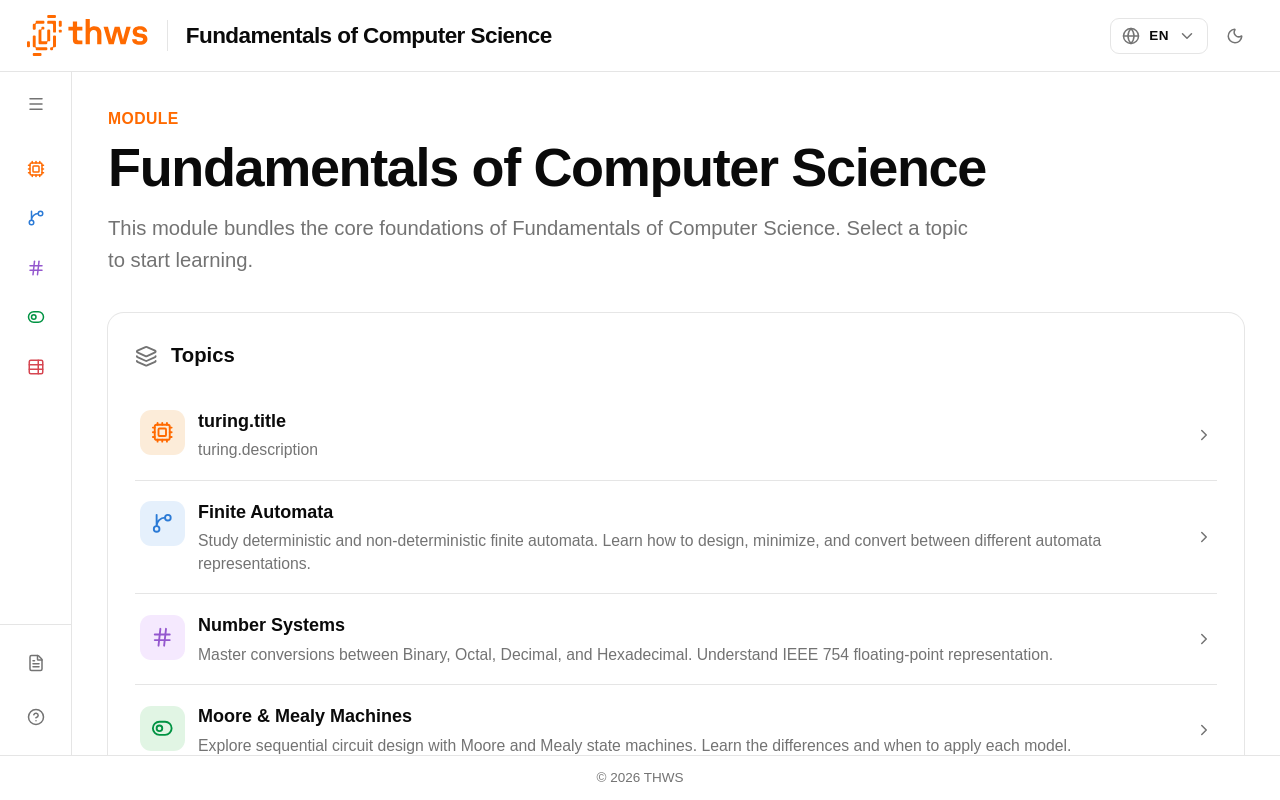
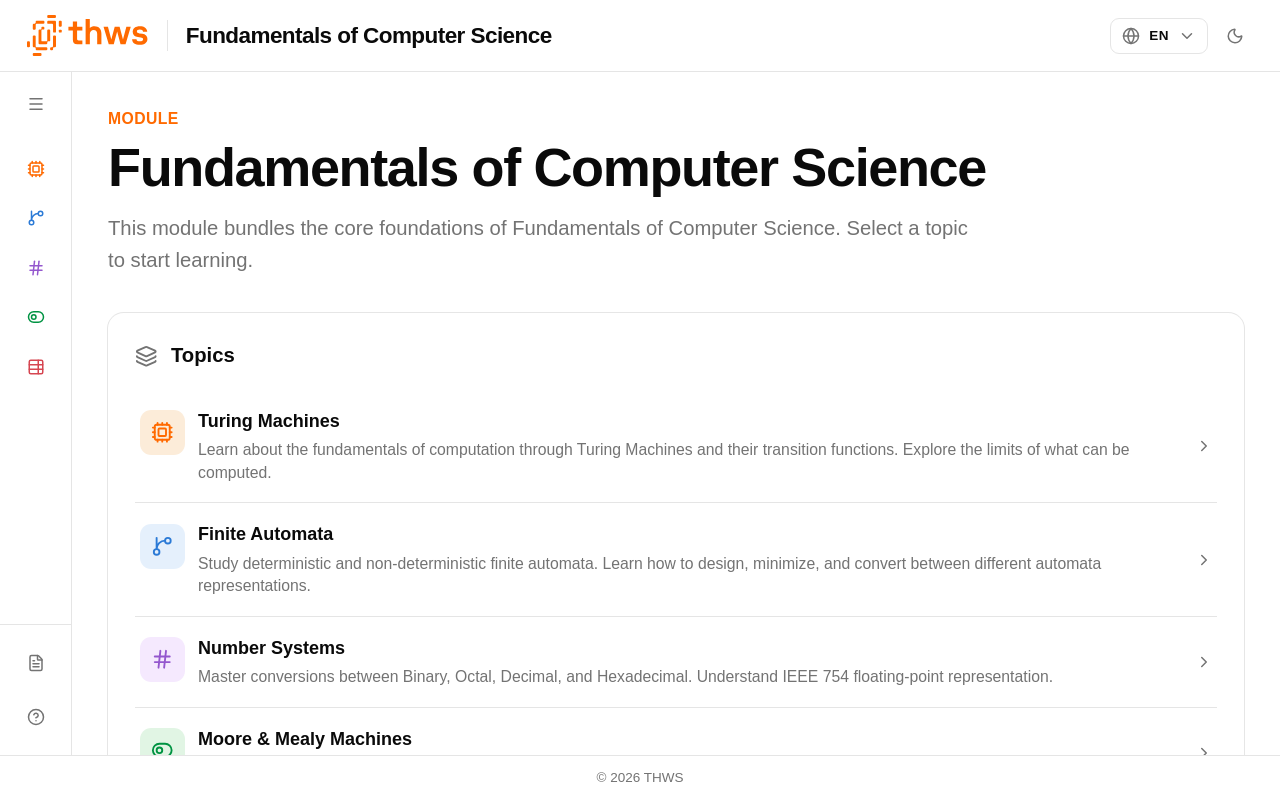
Before and after one commit to Markussus/ProjektArbeit_GI_Plattform, a React (Vite) app in the folder app/: page /fundamentals-cs in a window 1280 px wide. Built offline with nearby package versions, Linux system fonts and the light colour scheme.

Commit message:
fix: wrong translation key in topic overview

```diff
--- a/app/src/data/moduleCatalog.tsx
+++ b/app/src/data/moduleCatalog.tsx
@@ -82,8 +82,8 @@ export const learningModules: LearningModuleDefinition[] = [
     topics: [
       {
         id: "turing-machine",
-        titleKey: "turing.title",
-        descriptionKey: "turing.description",
+        titleKey: "tm.topic.title",
+        descriptionKey: "tm.topic.description",
         path: "/fundamentals-cs/turing-machine",
         icon: Cpu,
         accent: "orange",
```
